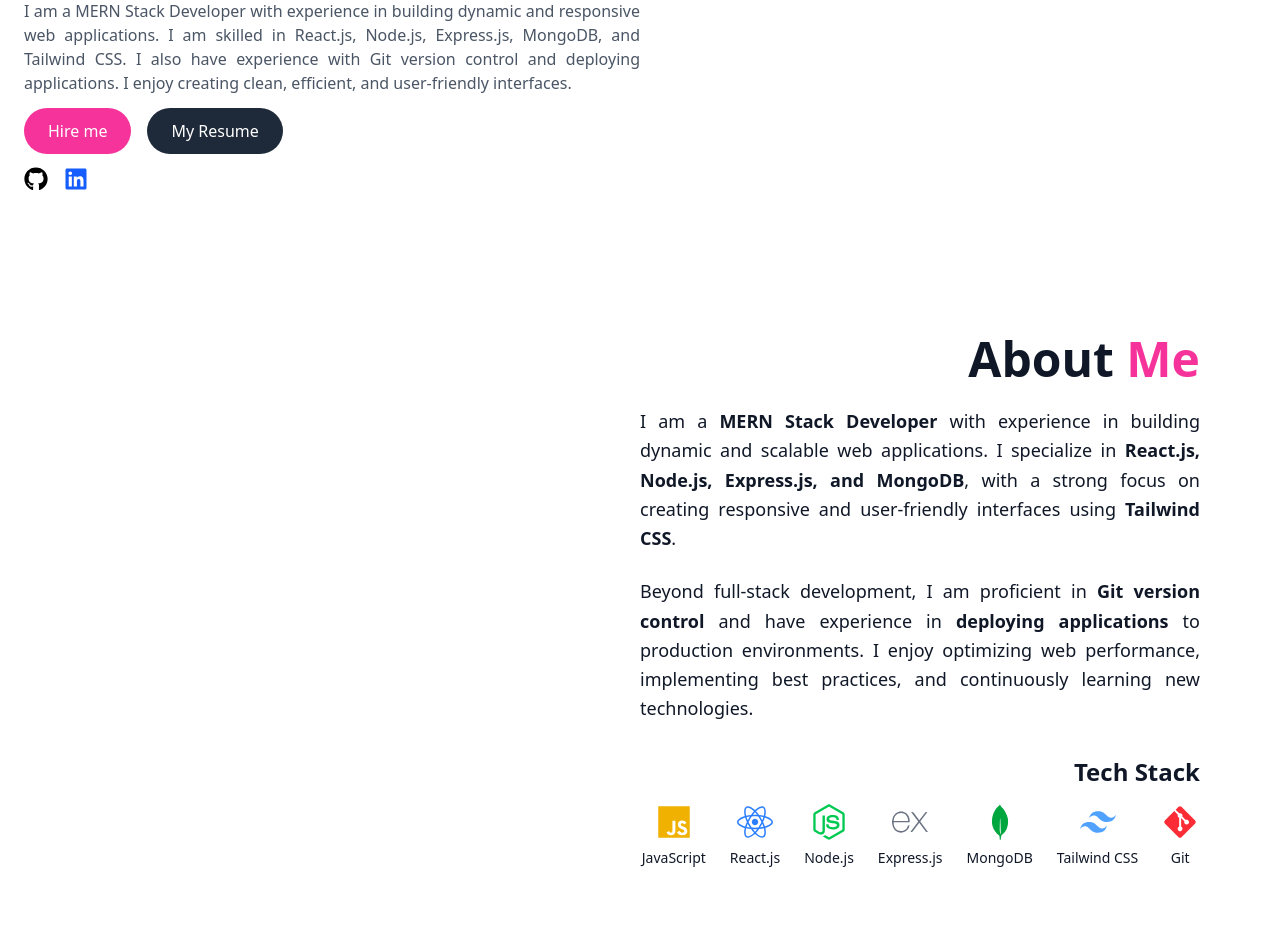
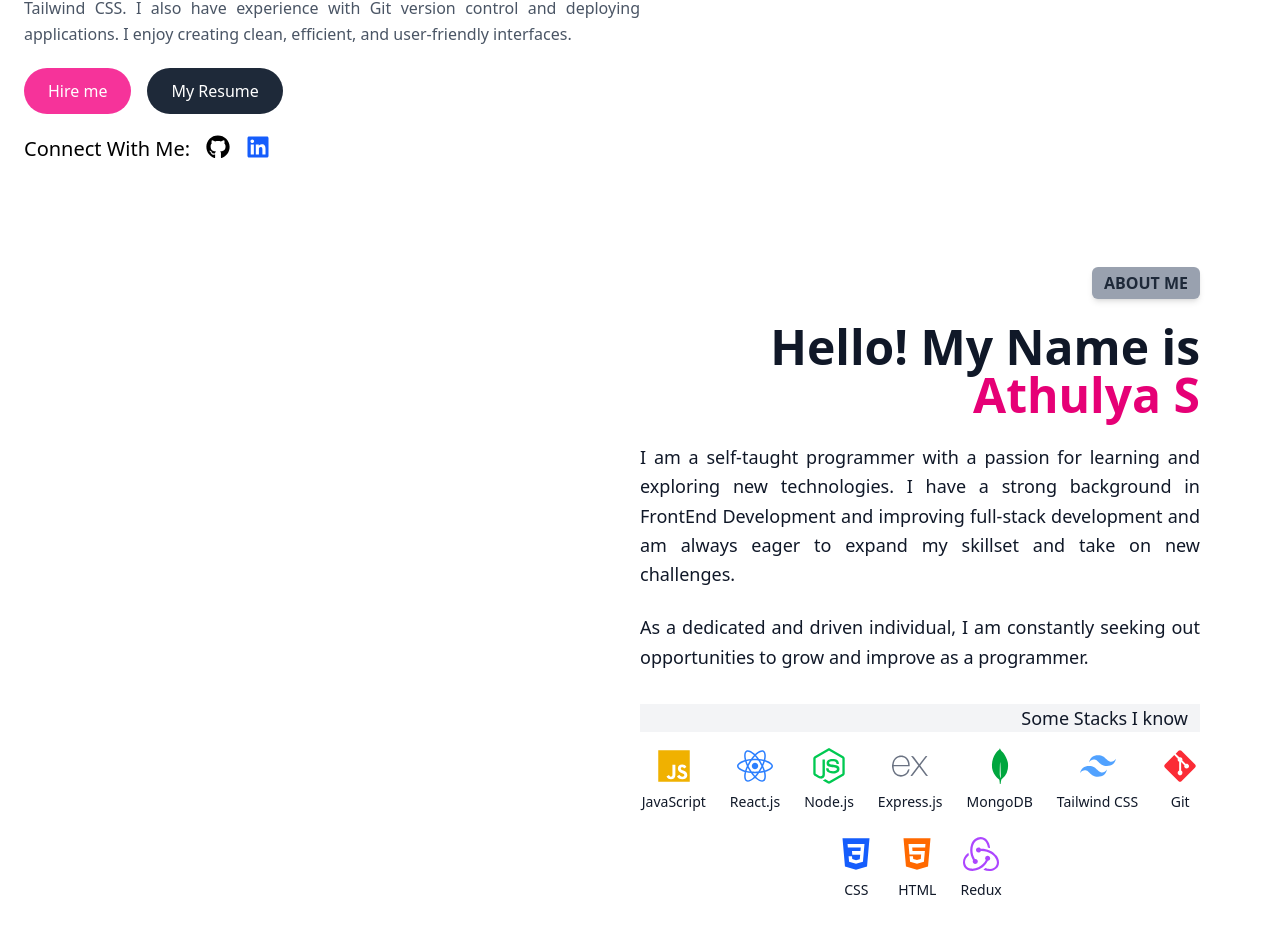
Before and after one commit to Athulya0001/Portfolio, a React (Vite) app: page / in a window 1280 px wide. Shown: the part 289-1222 px from the top of the page. Built offline with nearby package versions, Linux system fonts and the light colour scheme.

Commit message:
updated styles

```diff
--- a/src/components/About/About.jsx
+++ b/src/components/About/About.jsx
@@ -1,7 +1,8 @@
 import React, { useContext } from "react";
 import { ThemeContext } from '../../Context/ThemeContext'
 import { FaReact, FaNodeJs, FaJs, FaGitAlt } from "react-icons/fa";
-import { SiMongodb, SiExpress, SiTailwindcss } from "react-icons/si";
+import { SiMongodb, SiExpress, SiTailwindcss, SiRedux  } from "react-icons/si";
+import { IoLogoHtml5, IoLogoCss3 } from "react-icons/io5";
 
 const About = () => {
   const { darkMode } = useContext(ThemeContext);
@@ -9,32 +10,25 @@ const About = () => {
   return (
     <section
       id="about"
-      className={`py-16 px-6 md:px-12 lg:px-20 transition-all ${darkMode ? "bg-gray-800 text-white" : "bg-white text-gray-900"
+      className={`py-16 px-6 md:px-12 lg:px-20 transition-all ${darkMode ? "bg-gray-800 text-gray-100" : "bg-white text-gray-900"
         } flex justify-center md:justify-end`}
     >
       <div className="md:w-1/2 space-y-6 text-right">
-        <h2 className="text-4xl md:text-5xl font-bold text-center md:text-right mb-6">
-          About <span className="text-pink-500">Me</span>
-        </h2>
+        <button className={`${darkMode ? "bg-blue-400 text-blue-950" : "bg-gray-400 text-gray-800"} shadow-md font-semibold rounded-md px-3 py-1`}>
+          ABOUT ME
+        </button>
+        <h1 className="text-4xl md:text-5xl font-bold text-center md:text-right mb-6">Hello! My Name is <span className="text-pink-600">Athulya S</span></h1>
 
         <p className="text-lg text-justify leading-relaxed">
-          I am a <strong>MERN Stack Developer</strong> with experience in building
-          dynamic and scalable web applications. I specialize in{" "}
-          <strong>React.js, Node.js, Express.js, and MongoDB</strong>, with a
-          strong focus on creating responsive and user-friendly interfaces using{" "}
-          <strong>Tailwind CSS</strong>.
+          I am a self-taught programmer with a passion for learning and exploring new technologies. I have a strong background in FrontEnd Development and improving full-stack development and am always eager to expand my skillset and take on new challenges.
         </p>
 
         <p className="text-lg text-justify mt-4 leading-relaxed">
-          Beyond full-stack development, I am proficient in{" "}
-          <strong>Git version control</strong> and have experience in{" "}
-          <strong>deploying applications</strong> to production environments. I
-          enjoy optimizing web performance, implementing best practices, and
-          continuously learning new technologies.
+          As a dedicated and driven individual, I am constantly seeking out opportunities to grow and improve as a programmer.
         </p>
 
         <div className="mt-8 text-center md:text-right">
-          <h3 className="text-2xl font-semibold mb-4">Tech Stack</h3>
+          <h3 className={`${darkMode ? "bg-gray-600 text-gray-50":"bg-gray-100 text-gray-900"} text-lg mb-4 px-3`}>Some Stacks I know</h3>
           <div className="flex flex-wrap justify-center mt-4 gap-6">
             <div className="flex flex-col items-center">
                <FaJs className="text-yellow-500 text-4xl" />
@@ -64,6 +58,16 @@ const About = () => {
               <FaGitAlt className="text-red-500 text-4xl" />
               <span className="text-sm mt-2">Git</span>
             </div>
+            <div className="flex flex-col items-center">
+              <IoLogoCss3 className="text-blue-600 text-4xl" />
+              <span className="text-sm mt-2">CSS</span>
+            </div><div className="flex flex-col items-center">
+              <IoLogoHtml5 className="text-orange-500 text-4xl" />
+              <span className="text-sm mt-2">HTML</span>
+            </div><div className="flex flex-col items-center">
+              <SiRedux className="text-purple-500 text-4xl" />
+              <span className="text-sm mt-2">Redux</span>
+            </div>
           </div>
         </div>
       </div>
--- a/src/components/Home/Home.jsx
+++ b/src/components/Home/Home.jsx
@@ -7,15 +7,15 @@ const Home = () => {
 
   return (
     <div
-      className={`w-full mx-auto py-20 px-6 md:flex md:items-center md:justify-between ${
+      className={`w-full mx-auto pt-20 pb-10 px-6 md:flex md:items-center md:justify-between ${
         darkMode ? "bg-gray-800 text-white" : "bg-white text-black"
       }`} id='home'
     >
-      <div className="md:w-1/2 space-y-6">
+      <div className="md:w-1/2 space-y-8">
         <h1 className="text-4xl md:text-6xl font-bold">
           Welcome to my <span className="text-pink-500">Portfolio!</span>
         </h1>
-        <p className={`${darkMode ? "text-gray-300" : "text-gray-600"} text-justify`}>
+        <p className={`${darkMode ? "text-gray-300" : "text-gray-600"} text-justify leading-relaxed`}>
           I am a MERN Stack Developer with experience in building dynamic and
           responsive web applications. I am skilled in React.js, Node.js,
           Express.js, MongoDB, and Tailwind CSS. I also have experience with Git
@@ -43,6 +43,7 @@ const Home = () => {
           </a>
         </div>
         <div className="flex space-x-4 mt-6 md:mt-0">
+        <span className="text-xl">Connect With Me:</span>
         <a
           href="https://github.com/Athulya0001"
           target="_blank"
--- a/src/components/Navbar/Navbar.jsx
+++ b/src/components/Navbar/Navbar.jsx
@@ -9,7 +9,7 @@ const Navbar = () => {
   const toggleMenu = () => setIsOpen(!isOpen);
 
   return (
-    <nav className={`${darkMode ? "bg-gray-900" : "bg-gray-100"} p-4 ${darkMode ? "text-white" : "text-black"} w-full`}>
+    <nav className={`fixed top-0 left-0 ${darkMode ? "bg-gray-900" : "bg-gray-100"} p-4 ${darkMode ? "text-white" : "text-black"} w-full`}>
       <div className="container mx-auto flex justify-between items-center">
         <h1 className="text-2xl font-bold bg-gradient-to-r from-purple-500 to-pink-500 bg-clip-text text-transparent">
           Athulya S
```
